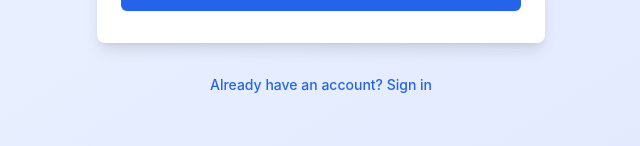
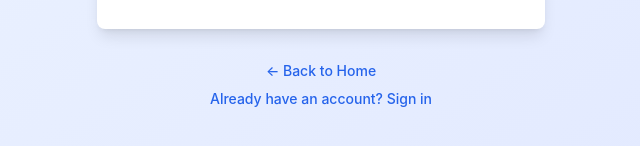
Before and after one commit to Stensgaard/Vallexia, a Vue app in the folder src/main/java/com/vallexia/web/: page /register in a window 1280 px wide. Shown: the part 500-646 px from the top of the page, without its empty margins (319-959 px from the left). Built offline with nearby package versions, Linux system fonts and the light colour scheme.

Commit message:
Refactor authentication store and update AuthLayout component
- Removed householdSize and mealsPerDay from the authentication store to streamline user data.
- Enhanced AuthLayout.vue by adding a "Back to Home" link for improved navigation and user experience.

```diff
--- a/src/main/java/com/vallexia/web/src/stores/auth.js
+++ b/src/main/java/com/vallexia/web/src/stores/auth.js
@@ -34,8 +34,6 @@ export const useAuthStore = defineStore('auth', () => {
         id: response.id,
         username: response.username,
         email: response.email,
-        householdSize: response.householdSize,
-        mealsPerDay: response.mealsPerDay,
         subscriptionStatus: response.subscriptionStatus
       }
 
@@ -66,8 +64,6 @@ export const useAuthStore = defineStore('auth', () => {
         id: response.id,
         username: response.username,
         email: response.email,
-        householdSize: response.householdSize,
-        mealsPerDay: response.mealsPerDay,
         subscriptionStatus: response.subscriptionStatus
       }
 
@@ -144,8 +140,6 @@ export const useAuthStore = defineStore('auth', () => {
           id: payload.sub,
           username: payload.sub,
           email: payload.email || '',
-          householdSize: payload.householdSize || 1,
-          mealsPerDay: payload.mealsPerDay || 3,
           subscriptionStatus: payload.subscriptionStatus || 'FREE'
         }
       } catch (err) {
--- a/src/main/java/com/vallexia/web/src/views/auth/AuthLayout.vue
+++ b/src/main/java/com/vallexia/web/src/views/auth/AuthLayout.vue
@@ -22,8 +22,13 @@
       </div>
 
       <!-- Footer Links -->
-      <div class="text-center">
+      <div class="text-center space-y-2">
         <slot name="footer">
+          <p class="text-sm text-gray-600">
+            <RouterLink to="/" class="font-medium text-blue-600 hover:text-blue-500">
+              ← Back to Home
+            </RouterLink>
+          </p>
           <p class="text-sm text-gray-600">
             <RouterLink v-if="showLoginLink" to="/login" class="font-medium text-blue-600 hover:text-blue-500">
               Already have an account? Sign in
```
